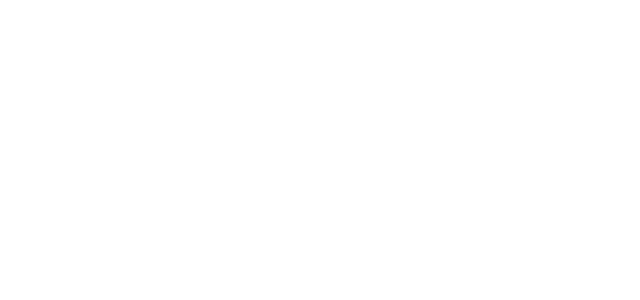
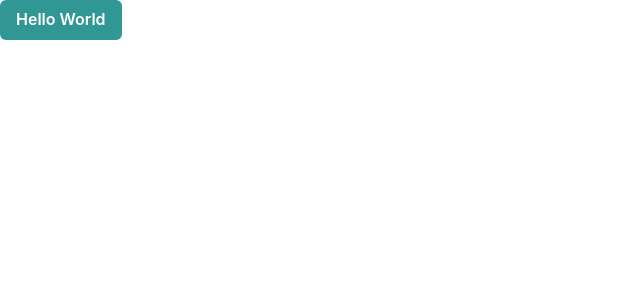
Before and after one commit to bamboo-wood/react_chakra_ui, a React (Create React App) app: page / in a window 1280 px wide. Shown: the top 300 px of the page, without its empty margins (0-640 px from the left). Built offline with nearby package versions, Linux system fonts and the light colour scheme.

Commit message:
install chakra ui

```diff
--- a/package.json
+++ b/package.json
@@ -3,6 +3,9 @@
   "version": "0.1.0",
   "private": true,
   "dependencies": {
+    "@chakra-ui/react": "^2.5.5",
+    "@emotion/react": "^11.10.6",
+    "@emotion/styled": "^11.10.6",
     "@testing-library/jest-dom": "^5.16.5",
     "@testing-library/react": "^13.4.0",
     "@testing-library/user-event": "^13.5.0",
@@ -10,6 +13,7 @@
     "@types/node": "^16.18.23",
     "@types/react": "^18.0.33",
     "@types/react-dom": "^18.0.11",
+    "framer-motion": "^10.10.0",
     "react": "^18.2.0",
     "react-dom": "^18.2.0",
     "react-scripts": "5.0.1",
--- a/src/App.tsx
+++ b/src/App.tsx
@@ -1,5 +1,11 @@
+import { Button, ChakraProvider } from "@chakra-ui/react";
+
 function App() {
-  return <div className="App"></div>;
+  return (
+    <ChakraProvider>
+      <Button colorScheme="teal">Hello World</Button>
+    </ChakraProvider>
+  );
 }
 
 export default App;
--- /dev/null
+++ b/src/theme/theme.ts
@@ -0,0 +1,14 @@
+import { extendTheme } from "@chakra-ui/react";
+
+const theme = extendTheme({
+  styles: {
+    global: {
+      body: {
+        backgourndColor: "gray.100",
+        color: "gray.800",
+      },
+    },
+  },
+});
+
+export default theme;
```
Also changed, not shown: 1 other file (tests, documents, lock files or other folders).
